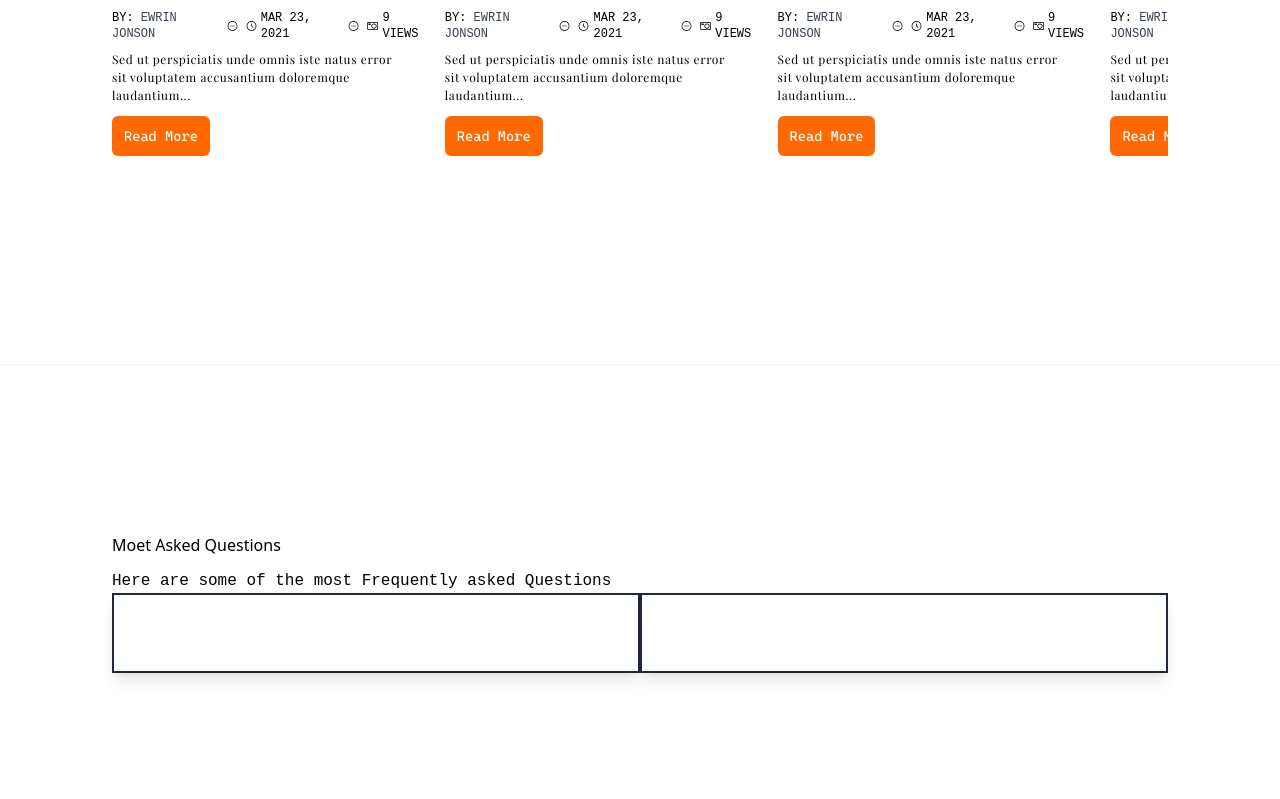
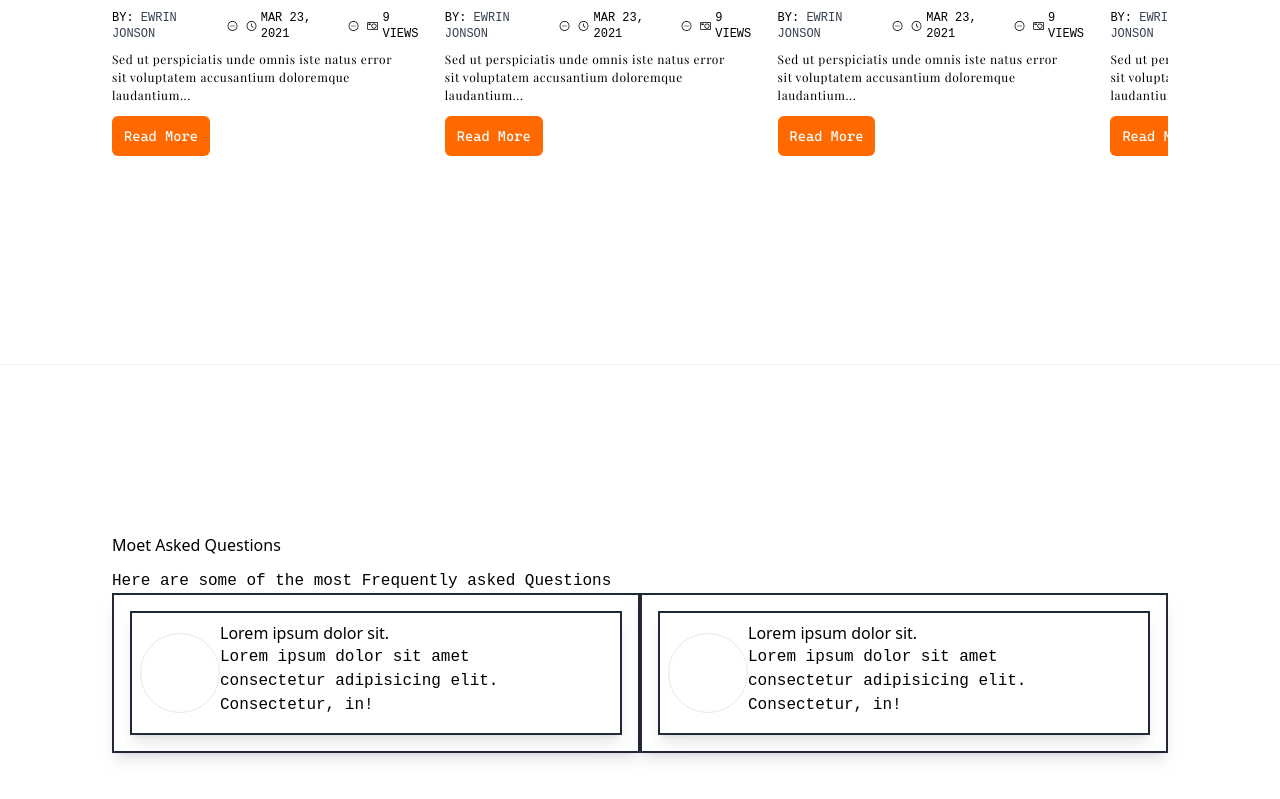
Before and after one commit to MakeMaker-Kit/MAKERMAKER, a React (Vite) app: page / in a window 1280 px wide. Shown: the part 4920-5719 px from the top of the page. Built offline with nearby package versions, Linux system fonts and the light colour scheme; what tailwindcss-radix would draw is missing.

Commit message:
Complete add Faq card Layout

```diff
--- a/src/components/home/homecontents/homeFaqs/HomeFaqs.tsx
+++ b/src/components/home/homecontents/homeFaqs/HomeFaqs.tsx
@@ -9,7 +9,7 @@ import {
 const HomeFaqs = () => {
   const { themeWrapper, XFull, boxFull, containerWrapper } = themes;
   const { largeMarX, marX, padY } = themeWrapper;
-  const { flexCol, flexStart, flexRow } = flexLayout;
+  const { flexCol, flexStart, flexRow, flexCenter } = flexLayout;
   const {} = textStyles;
   return (
     <>
@@ -27,8 +27,39 @@ const HomeFaqs = () => {
               .map((i) => (
                 <div
                   key={i}
-                  className={`w-full md:w-full lg:w-five h-20 ${containerWrapper}`}
-                ></div>
+                  className={`w-full md:w-full lg:w-five h-40 ${containerWrapper} p-4`}
+                >
+                  <div className={cx(`${boxFull} ${flexCol} space-y-4`)}>
+                    <div
+                      className={cx(`h-36 ${XFull} ${containerWrapper} p-2`)}
+                    >
+                      <div className={`${boxFull} ${flexRow} items-center`}>
+                        <div className={`w-20 h-20 border rounded-full`}></div>
+                        <div
+                          className={cx(
+                            `w-seven max-w-seven h-full rounded-md`
+                          )}
+                        >
+                          <div
+                            className={cx(
+                              `${XFull} ${flexCol} flex  justify-center`
+                            )}
+                          >
+                            <div>
+                              <h1>Lorem ipsum dolor sit.</h1>
+                            </div>
+                            <div>
+                              <p>
+                                Lorem ipsum dolor sit amet consectetur
+                                adipisicing elit. Consectetur, in!
+                              </p>
+                            </div>
+                          </div>
+                        </div>
+                      </div>
+                    </div>
+                  </div>
+                </div>
               ))}
           </div>
         </div>
```
